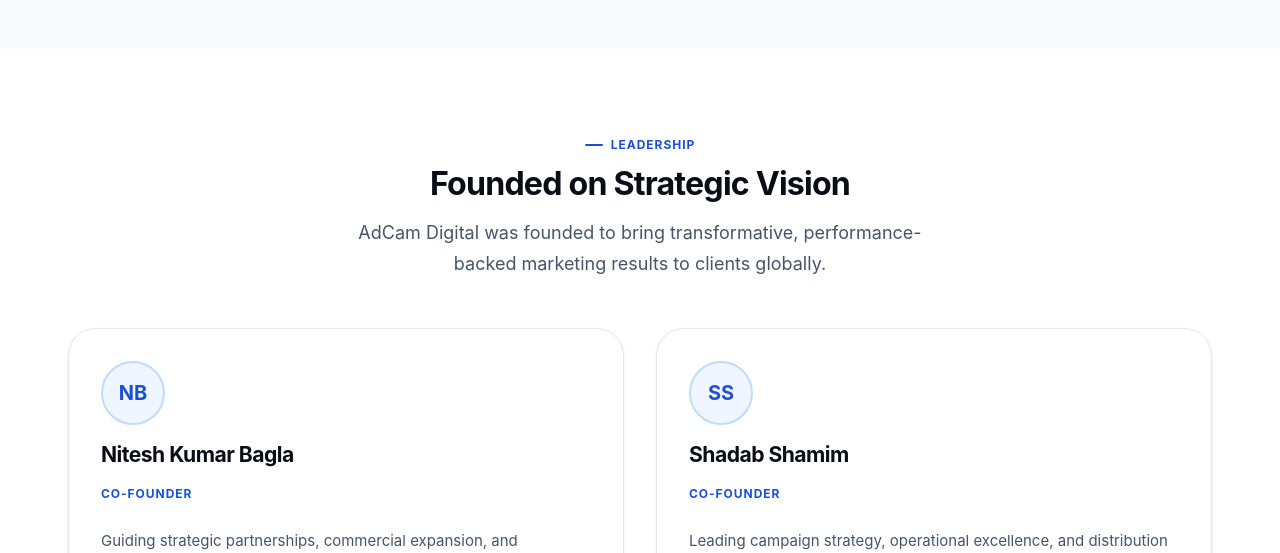
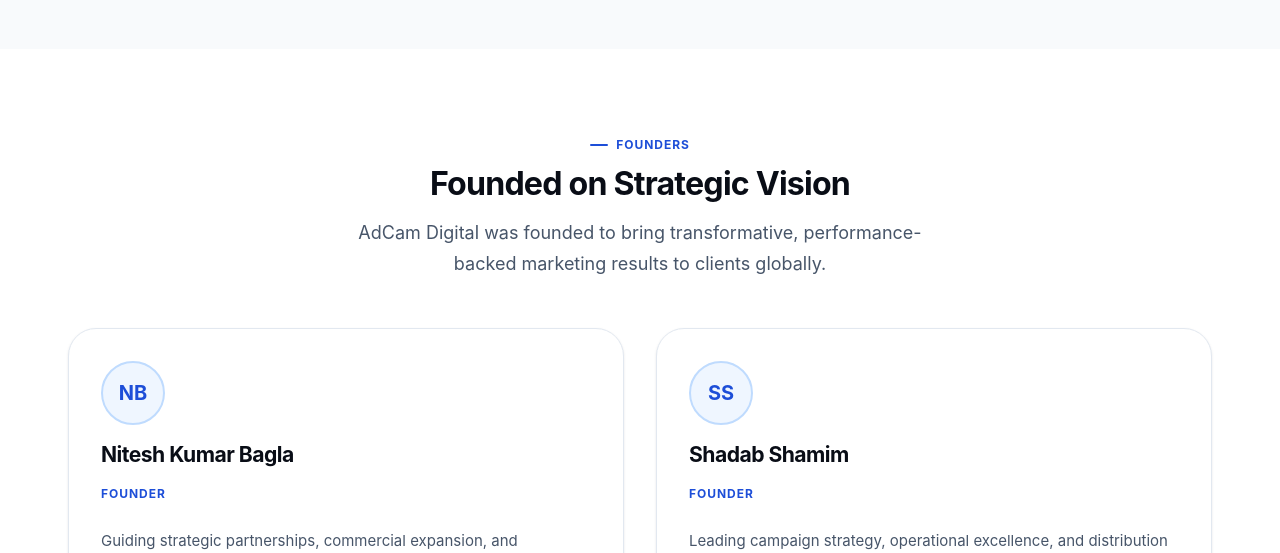
Before and after one commit to developer-animesh7/Adcam-digital, a plain HTML site: page pages/about.html in a window 1280 px wide. Shown: the part 1160-1713 px from the top of the page. Drawn offline with Linux system fonts and the light colour scheme.

Commit message:
Update founder designations to Founder in About page and site config

```diff
--- a/data/site-config.js
+++ b/data/site-config.js
@@ -12,8 +12,8 @@
     tagline: "Performance-Driven Digital Advertising & Growth",
     foundedYear: "2024",
     founders: [
-      { name: "Nitesh Kumar Bagla", role: "Co-Founder" },
-      { name: "Shadab Shamim", role: "Co-Founder" }
+      { name: "Nitesh Kumar Bagla", role: "Founder" },
+      { name: "Shadab Shamim", role: "Founder" }
     ],
     mission: "To drive high-quality traffic for our advertisers while fostering long-term, collaborative relationships with our publishing partners, leveraging innovative digital tools and strategies to help businesses grow globally.",
     headquarters: {
--- a/pages/about.html
+++ b/pages/about.html
@@ -169,12 +169,12 @@
       </div>
     </section>
 
-    <!-- Founders & Leadership -->
+    <!-- Founders -->
     <section class="section section--primary" id="leadership">
       <div class="container">
 
         <div class="section-header section-header--center reveal reveal--fade-up">
-          <div class="eyebrow eyebrow--line">Leadership</div>
+          <div class="eyebrow eyebrow--line">Founders</div>
           <h2 class="section-heading__title">Founded on Strategic Vision</h2>
           <p class="section-heading__subtitle">
             AdCam Digital was founded to bring transformative, performance-backed marketing results to clients globally.
@@ -186,7 +186,7 @@
           <div class="founder-card reveal reveal--fade-right">
             <div class="founder-avatar">NB</div>
             <h3 class="founder-name">Nitesh Kumar Bagla</h3>
-            <div class="founder-role">Co-Founder</div>
+            <div class="founder-role">Founder</div>
             <p class="text-body-sm" style="color: var(--color-text-secondary); line-height: var(--leading-relaxed); margin-top: var(--space-2);">
               Guiding strategic partnerships, commercial expansion, and advertiser relationships to deliver measurable digital acquisition across diverse market sectors.
             </p>
@@ -195,7 +195,7 @@
           <div class="founder-card reveal reveal--fade-left">
             <div class="founder-avatar">SS</div>
             <h3 class="founder-name">Shadab Shamim</h3>
-            <div class="founder-role">Co-Founder</div>
+            <div class="founder-role">Founder</div>
             <p class="text-body-sm" style="color: var(--color-text-secondary); line-height: var(--leading-relaxed); margin-top: var(--space-2);">
               Leading campaign strategy, operational excellence, and distribution network optimization to ensure quality traffic and partner value creation.
             </p>
```
